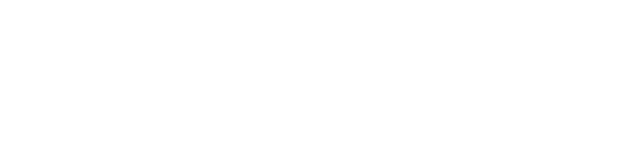
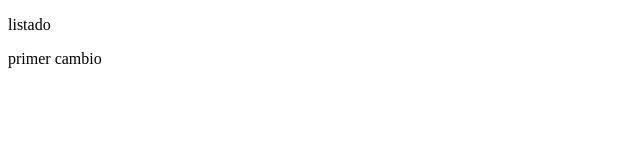
Before and after one commit to luisferlie/web-inicial, a plain HTML site: page mi-experimento.html in a window 1280 px wide. Shown: the whole page, without its empty margins (0-640 px from the left). Drawn offline with Linux system fonts and the light colour scheme.

Commit message:
Cambios een pag de experimento

```diff
--- a/mi-experimento.html
+++ b/mi-experimento.html
@@ -9,7 +9,8 @@
 </head>
 
 <body>
-
+    <p>listado</p>
+    <p>primer cambio</p>
 </body>
 
 </html>
```
